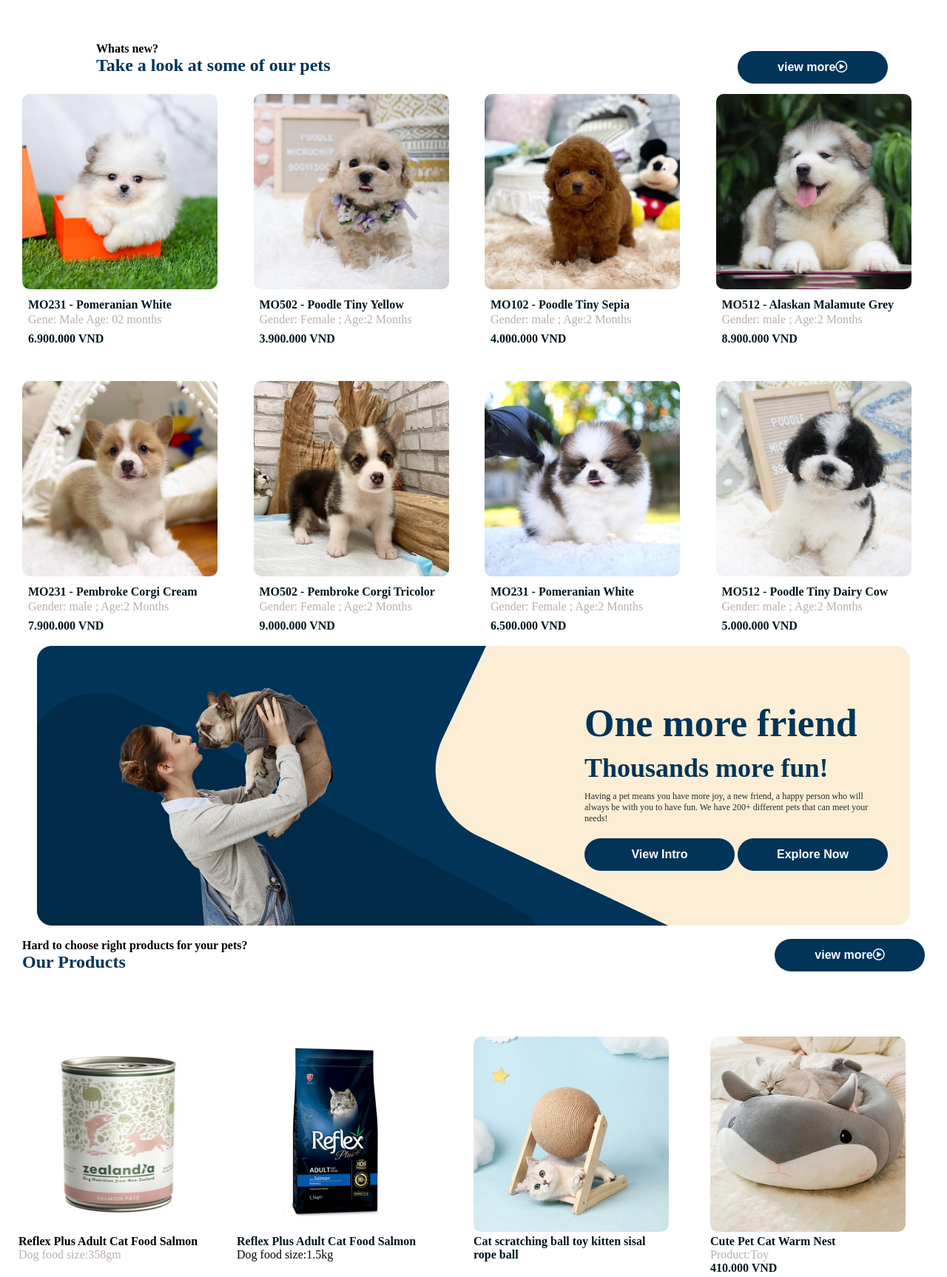
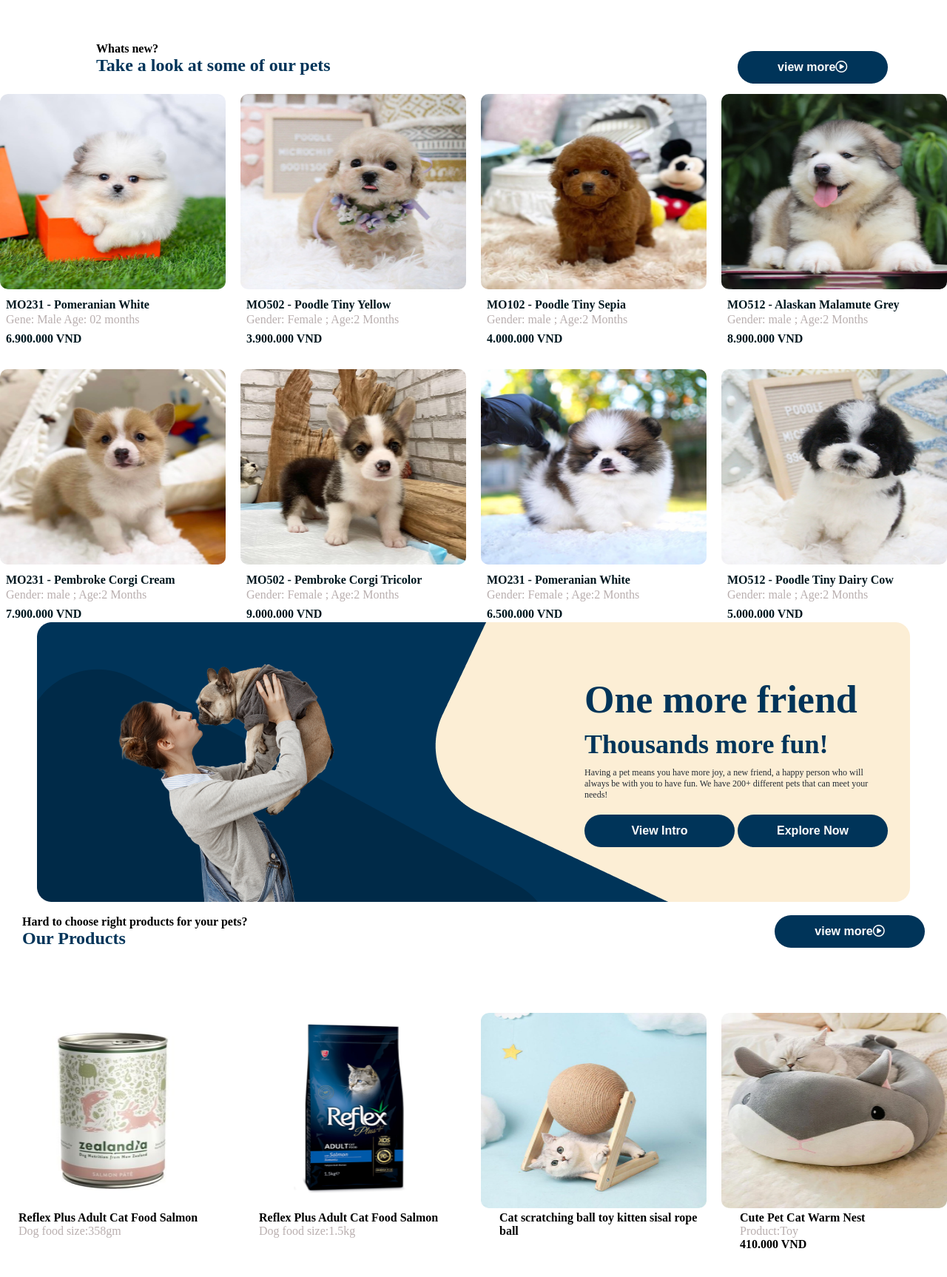
Before and after one commit to rajeshdas1231/Practice-Development, a plain HTML site: page index.html in a window 1280 px wide. Shown: the part 403-2129 px from the top of the page at 74% size. Drawn offline with Linux system fonts and the light colour scheme.

Commit message:
new change

```diff
--- a/index.html
+++ b/index.html
@@ -96,19 +96,19 @@
         <span>Gene: Male Age: 02 months</span>
         <p>6.900.000 VND</p>
       </div>
-      <div class="pet-img1">
+      <div class="pet-img">
         <img src="/monito.png/image 2.png" alt="" />
         <p>MO502 - Poodle Tiny Yellow</p>
         <span>Gender: Female ; Age:2 Months</span>
         <p>3.900.000 VND</p>
       </div>
-      <div class="pet-img2">
+      <div class="pet-img">
         <img src="/monito.png/image 3.png" alt="" />
         <p>MO102 - Poodle Tiny Sepia</p>
         <span>Gender: male ; Age:2 Months</span>
         <p>4.000.000 VND</p>
       </div>
-      <div class="pet-img3">
+      <div class="pet-img">
         <img src="/monito.png/image 4.png" alt="" />
         <p>MO512 - Alaskan Malamute Grey</p>
         <span>Gender: male ; Age:2 Months</span>
@@ -175,42 +175,42 @@
         <p>Reflex Plus Adult Cat Food Salmon</p>
         <span>Dog food size:358gm</span>
       </div>
-      <div class="product-img2">
+      <div class="product-img1">
         <img src="/monito.png/pro-img2.png" alt="" />
         <p>Reflex Plus Adult Cat Food Salmon</p>
         <span>Dog food size:1.5kg</span>
       </div>
-      <div class="product-img3">
+      <div class="product-img1">
         <img src="/monito.png/pro-img3.png" alt="" />
         <p>Cat scratching ball toy kitten sisal rope ball</p>
       </div>
-      <div class="product-img4">
+      <div class="product-img1">
         <img src="./monito.png/pro-img4.png" alt="" />
         <p>Cute Pet Cat Warm Nest</p>
         <span>Product:Toy</span>
         <p>410.000 VND</p>
       </div>
     </div>
-    <div class="product-card2">
-      <div class="pro2-img1">
+    <div class="product-card">
+      <div class="product-img1">
         <img src="/monito.png/pro2-img1.png" alt="" />
         <p>NaturVet Dogs - Omega-Gold Plus Salmon Oil</p>
         <span>Product:Dog food . size:385gm</span>
         <p>350.000 VND</p>
       </div>
-      <div class="pro2-img2">
+      <div class="product-img1">
         <img src="/monito.png/pro2-img2.png" alt="" />
         <p>Costumes Fashion Pet Clother Cowboy Rider</p>
         <span>Product:Coustom . size:1.5kg</span>
         <p>500.000 VND</p>
       </div>
-      <div class="pro2-img3">
+      <div class="product-img1">
         <img src="/monito.png/pro2-img3.png" alt="" />
         <p>Costumes Chicken Drumsti ck Headband</p>
         <span>Product:coustome</span>
         <p>400.000 VND</p>
       </div>
-      <div class="pro2-img3">
+      <div class="product-img1">
         <img src="/monito.png/pro2-img4.png" alt="" />
         <p>Plush Pet Toy</p>
         <span>product:Toy</span>
--- a/style.css
+++ b/style.css
@@ -183,17 +183,18 @@ button:hover {
   padding-left: 550px;
 }
 .pet-card {
-  width: 100%;
-  height: 408px;
   display: grid;
   grid-template-columns: 1fr 1fr 1fr 1fr;
-  padding-left: 30px;
+  /* padding-left: 30px; */
+  max-width: 1400px;
   padding-top: 70px;
+  grid-gap: 20px;
+  margin: auto;
 }
 .pet-card img {
   height: 264px;
-  width: 264px;
-  max-width: 100%;
+  /* width: 264px; */
+  width: 100%;
   border-radius: 10px;
 }
 .pet-img p {
@@ -285,17 +286,19 @@ button:hover {
   color: #b9afaf;
 }
 .pet-card2 {
-  width: 100%;
-  height: 408px;
   display: grid;
-  grid-template-columns: 1fr 1fr 1fr 1fr;
-  padding-left: 30px;
-  padding-top: 50px;
+    grid-template-columns: 1fr 1fr 1fr 1fr;
+    /* padding-left: 30px; */
+    max-width: 1400px;
+    padding-top: 30px;
+    grid-gap: 20px;
+    margin: auto;
 }
 .pet-card2 img {
   height: 264px;
-  width: 264px;
-  max-width: 100%;
+  /* width: 264px; */
+  /* max-width: ; */
+  width: 100%;
   border-radius: 10px;
 }
 .pet-card2-img1 p {
@@ -316,8 +319,8 @@ button:hover {
   color: #b9afaf;
 }
 .pet-card2-img2 {
-  height: 264px;
-  width: 264px;
+  /* height: 264px; */
+  /* width: 264px; */
   max-width: 100%;
   border-radius: 10px;
 }
@@ -328,7 +331,7 @@ button:hover {
   color: #b9afaf;
 }
 .pet-card2-img2 p {
-  width: 264px;
+  /* width: 264px; */
   height: 10px;
   padding: 8px 8px 20px 8px;
   gap: 16px;
@@ -340,12 +343,12 @@ button:hover {
 }
 .pet-card2-img3 {
   height: 264px;
-  width: 264px;
+  /* width: 264px; */
   max-width: 100%;
   border-radius: 10px;
 }
 .pet-card2-img3 p {
-  width: 264px;
+  /* width: 264px; */
   height: 10px;
   padding: 8px 8px 20px 8px;
   gap: 16px;
@@ -363,12 +366,12 @@ button:hover {
 }
 .pet-card2-img4 {
   height: 264px;
-  width: 264px;
+  /* width: 264px; */
   max-width: 100%;
   border-radius: 10px;
 }
 .pet-card2-img4 p {
-  width: 264px;
+  /* width: 264px; */
   height: 10px;
   padding: 8px 8px 20px 8px;
   gap: 16px;
@@ -434,6 +437,8 @@ button:hover {
   align-items: center;
   gap: 10px;
   padding-inline: 30px;
+  max-width: 1400px;
+  margin: auto;
 }
 .product-left h4 {
   font-size: 16px;
@@ -464,25 +469,26 @@ button:hover {
   } */
 .product-img2 {
   height: 264px;
-  width: 264px;
+  /* width: 264px; */
   border-radius: 10px;
 }
 .product-img3 {
   height: 264px;
-  width: 264px;
+  /* width: 264px; */
   border-radius: 10px;
 }
 .product-img4 {
   height: 264px;
-  width: 264px;
+  /* width: 264px; */
   border-radius: 10px;
 }
 .product-card {
   display: grid;
   grid-template-columns: 1fr 1fr 1fr 1fr;
-  height: 446px;
+  /* height: 446px; */
   width: 100%;
   margin-top: 70px;
+  grid-gap: 20px;
 }
 .product-img1 p {
   font-size: 16px;
@@ -514,7 +520,7 @@ button:hover {
 .product-card2 {
   display: grid;
   grid-template-columns: 1fr 1fr 1fr 1fr;
-  height: 446px;
+  /* height: 446px; */
   width: 100%;
 }
 .pro2-img1 p {
@@ -522,7 +528,7 @@ button:hover {
   font-weight: 700;
   color: #00171f;
   margin-left: 50px;
-  width: 200px;
+  /* width: 200px; */
 }
 .pro2-img1 span {
   color: #b9afaf;
```
